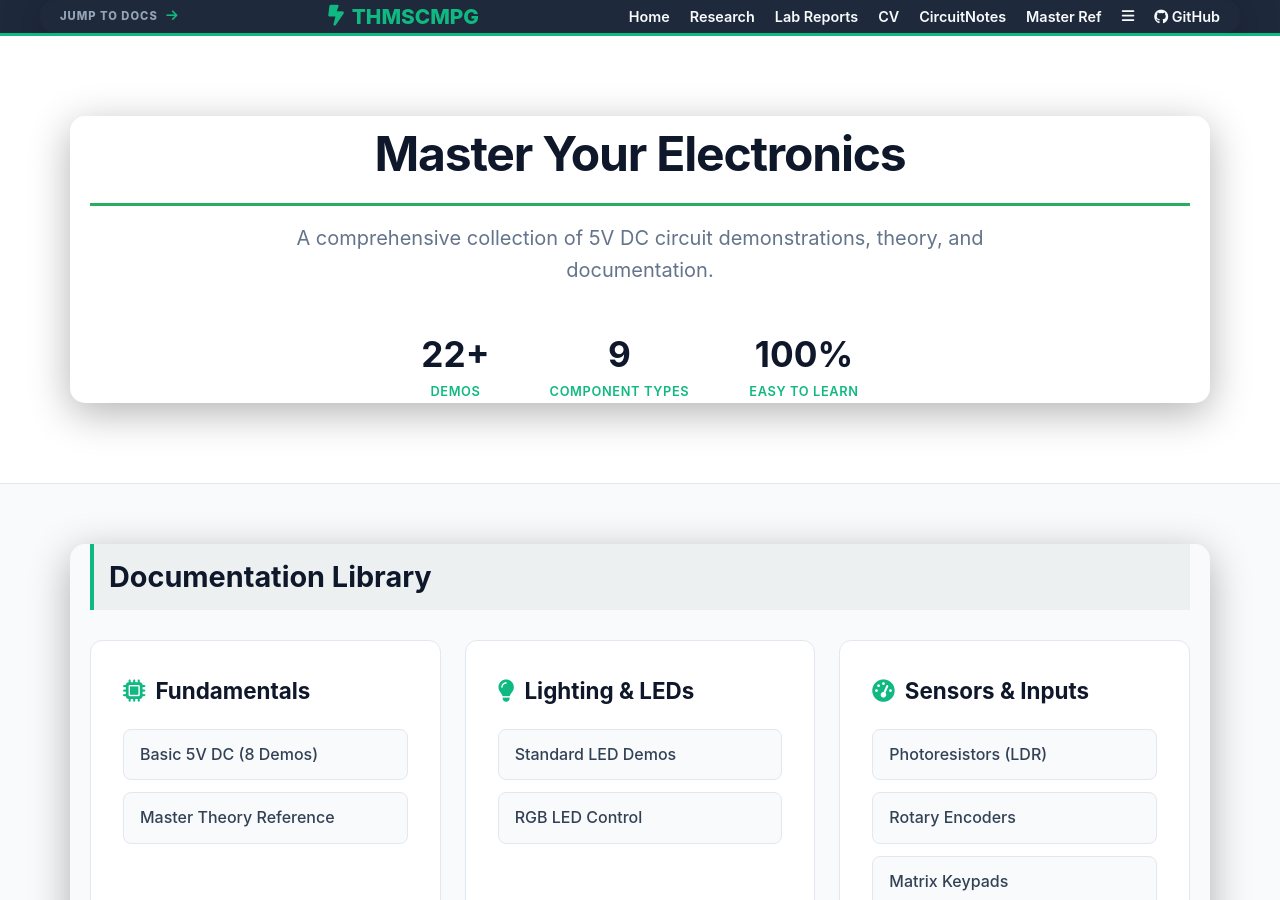
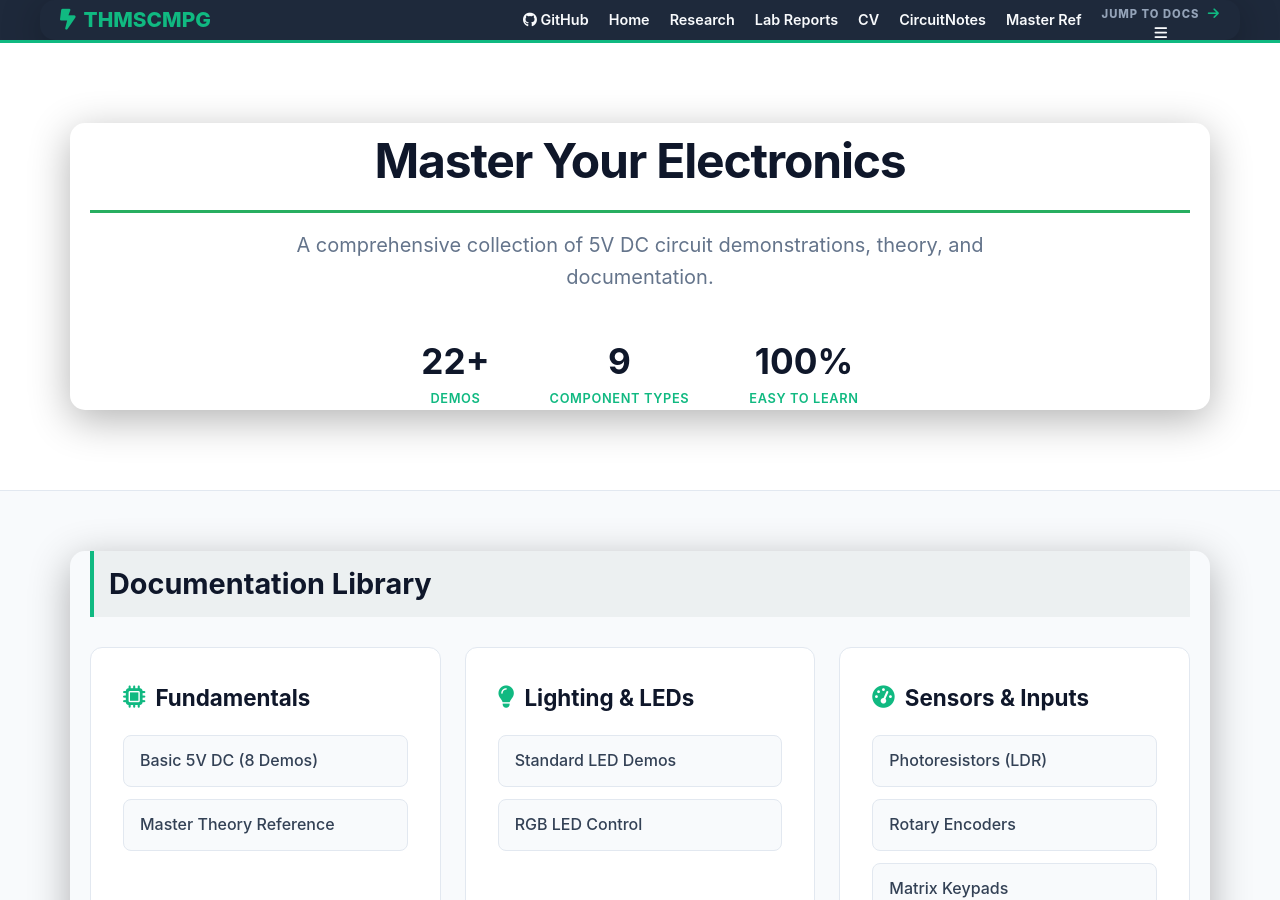
Before and after one commit to THMSCMPG/CircuitNotes, a Jekyll site: the page index.html, which Jekyll copies as it is, in a window 1280 px wide and 900 px high. Built offline with Jekyll 4.4.1, drawn with Linux system fonts in a browser that asks for light colours.

Commit message:
Update index.html

```diff
--- a/index.html
+++ b/index.html
@@ -11,9 +11,9 @@
 
     <nav class="navbar">
         <div class="container">
-            <span class="nav-label">Jump to Docs <i class="fas fa-arrow-right"></i></span>
             <a href="https://thmscmpg.github.io/" class="logo"><i class="fas fa-bolt-lightning"></i> THMSCMPG</a>
             <ul class="nav-links">
+                <li><a href="https://github.com/THMSCMPG"><i class="fab fa-github"></i> GitHub</a></li>
                 <li><a href="https://thmscmpg.github.io/">Home</a></li>
                 <li><a href="https://thmscmpg.github.io/projects.html">Research</a></li>
                 <li><a href="https://thmscmpg.github.io/reports.html">Lab Reports</a></li>
@@ -22,6 +22,7 @@
                 <li><a href="https://thmscmpg.github.io/CircuitNotes/docs/master-reference.html">Master Ref</a></li>
 
                 <li class="dropdown">
+                <span class="nav-label">Jump to Docs <i class="fas fa-arrow-right"></i></span>
                 <a href="javascript:void(0)" class="dropbtn"><i class="fas fa-bars"></i></a>
                 <div class="dropdown-content">
                     <a href="https://thmscmpg.github.io/CircuitNotes/docs/basic-5v-circuits.html">Basic 5V DC</a>
@@ -34,8 +35,6 @@
                     <a href="https://thmscmpg.github.io/CircuitNotes/docs/seven-segment-dip.html">7-Segment</a>
                 </div>
                 </li>
-
-                <li><a href="https://github.com/THMSCMPG"><i class="fab fa-github"></i> GitHub</a></li>
             </ul>
         </div>
     </nav>
```
